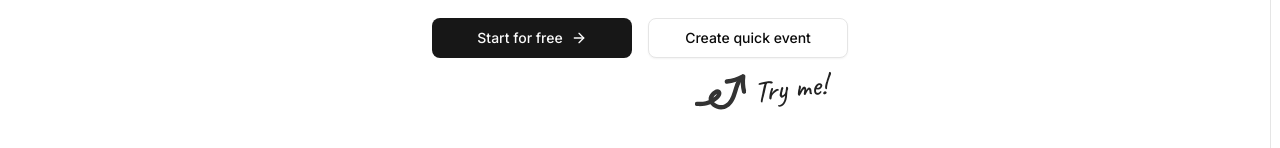
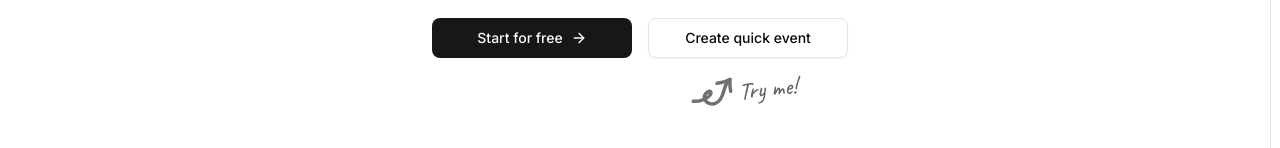
Before and after one commit to Jorstors/Alyne, a React (Vite) app in the folder frontend/: page / in a window 1280 px wide. Shown: the part 500-648 px from the top of the page. Built offline with nearby package versions, Linux system fonts and the light colour scheme.

Commit message:
feat: Add a new `LandingPage` component with navigation, hero section, feature cards, steps, CTA, and footer.

```diff
--- a/frontend/src/pages/LandingPage.tsx
+++ b/frontend/src/pages/LandingPage.tsx
@@ -92,7 +92,7 @@ export function LandingPage() {
                   Create quick event
                 </Button>
               </Link>
-              <div className="absolute top-13 left-1/2 -translate-x-1/2 hidden sm:flex items-start gap-2 pointer-events-none">
+              <div className="absolute top-13 left-[45%] -translate-x-1/2 hidden sm:flex items-start gap-2 pointer-events-none opacity-70 scale-80">
                 <img
                   src="/fat-loopy-arrow.svg"
                   alt=""
```
